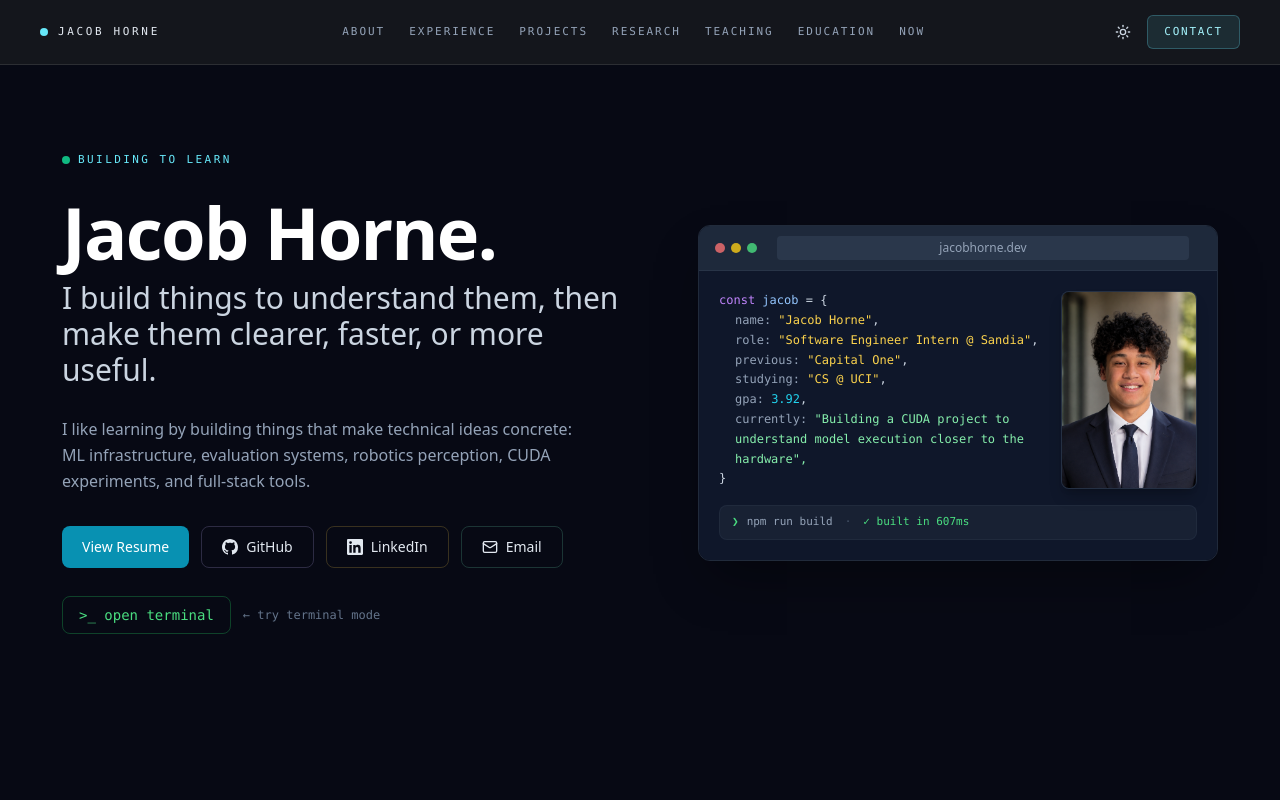
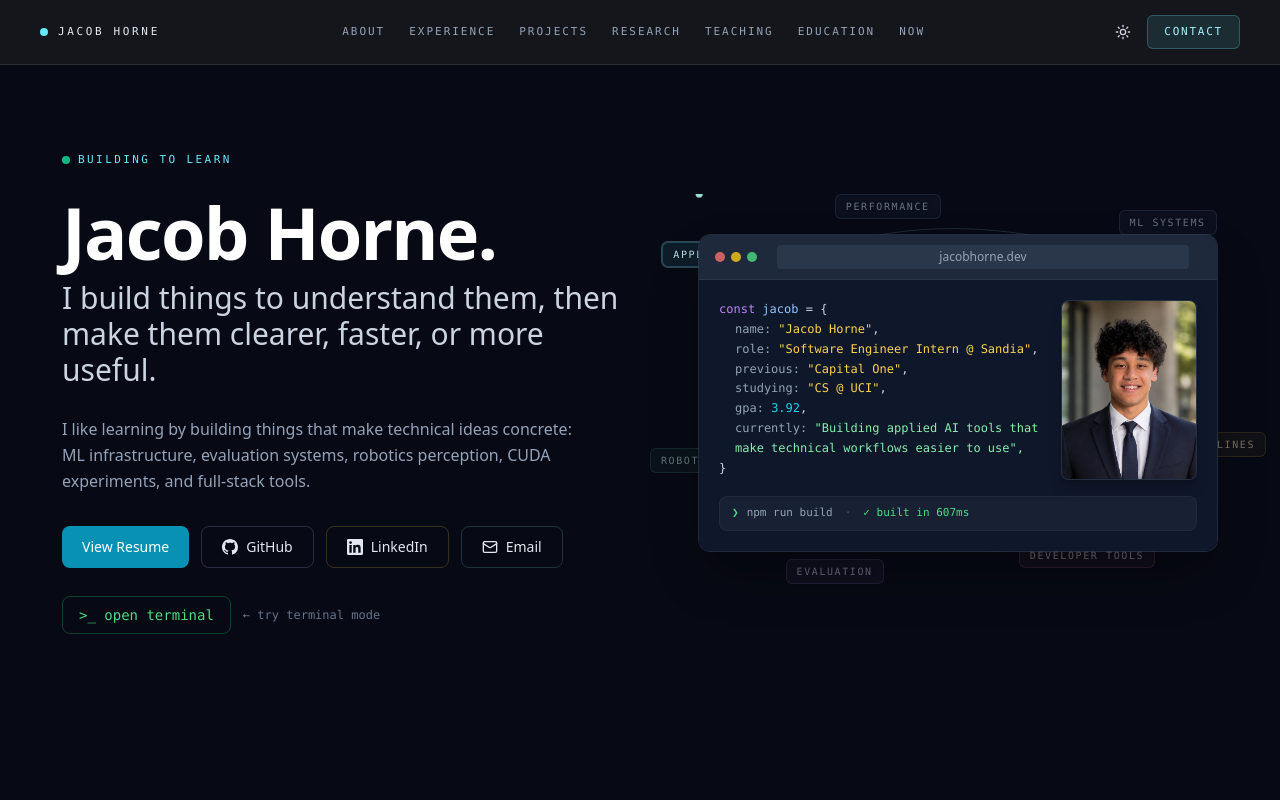
Before and after one commit to jacobhorne-jth/jacobhorne-jth.github.io, a React (Vite) app: page / in a window 1280 px wide. Shown: the top 800 px of the page. Built offline with nearby package versions, Linux system fonts and the light colour scheme.

Commit message:
Add subtle hero topic graph

```diff
--- a/src/App.tsx
+++ b/src/App.tsx
@@ -1248,15 +1248,73 @@ function Navbar({
 // ─── Hero ─────────────────────────────────────────────────────────────────────
 
 const CURRENTLY_ITEMS = [
-  "Building a CUDA project to understand model execution closer to the hardware",
-  "Building Lazarus to turn scattered context into usable workflows",
-  "Researching text-to-SQL confidence through query execution and repair loops",
-  "Researching physics-informed ML for fast thermal storage prediction",
-  "Making Sandia AI research usable through full-stack tools for researchers",
-  "Studying system design to better understand production systems",
-  "Building a personal operating system across tools, notes, and automations",
-  "Building underwater robotics perception systems for autonomous robot vision",
+  "Building applied AI tools that make technical workflows easier to use",
+  "Learning how ML systems behave beyond notebook experiments",
+  "Exploring robotics perception, evaluation, and real-world constraints",
+  "Turning data pipelines into faster feedback loops",
+  "Studying system design through reliability, scale, and tradeoffs",
+  "Building full-stack tools around messy technical workflows",
+  "Teaching technical ideas by making them concrete and usable",
+  "Chasing performance from interface latency down to lower-level systems",
 ];
+
+const HERO_TOPICS = [
+  { label: "Applied AI", position: "left-[2%] top-[12%]", tone: "border-cyan-400/30 bg-cyan-200/20 text-cyan-950 dark:border-cyan-300/25 dark:bg-cyan-300/10 dark:text-cyan-100" },
+  { label: "ML Systems", position: "right-[8%] top-[4%]", tone: "border-blue-400/30 bg-blue-200/20 text-blue-950 dark:border-blue-300/25 dark:bg-blue-300/10 dark:text-blue-100" },
+  { label: "Robotics", position: "left-[0%] bottom-[30%]", tone: "border-emerald-400/30 bg-emerald-200/20 text-emerald-950 dark:border-emerald-300/25 dark:bg-emerald-300/10 dark:text-emerald-100" },
+  { label: "Data Pipelines", position: "right-[0%] bottom-[34%]", tone: "border-amber-400/35 bg-amber-200/20 text-amber-950 dark:border-amber-300/25 dark:bg-amber-300/10 dark:text-amber-100" },
+  { label: "Evaluation", position: "left-[22%] bottom-[2%]", tone: "border-violet-400/30 bg-violet-200/20 text-violet-950 dark:border-violet-300/25 dark:bg-violet-300/10 dark:text-violet-100" },
+  { label: "Developer Tools", position: "right-[18%] bottom-[6%]", tone: "border-rose-400/25 bg-rose-200/20 text-rose-950 dark:border-rose-300/25 dark:bg-rose-300/10 dark:text-rose-100" },
+  { label: "Performance", position: "left-[30%] top-[0%]", tone: "border-sky-400/30 bg-sky-200/20 text-sky-950 dark:border-sky-300/25 dark:bg-sky-300/10 dark:text-sky-100" },
+  { label: "Teaching", position: "right-[28%] top-[20%]", tone: "border-lime-500/25 bg-lime-200/20 text-lime-950 dark:border-lime-300/25 dark:bg-lime-300/10 dark:text-lime-100" },
+];
+
+function HeroTopicGraph({ activeIndex }: { activeIndex: number }) {
+  const activeTopic = activeIndex % HERO_TOPICS.length;
+
+  return (
+    <div className="pointer-events-none absolute -inset-x-12 -inset-y-10 hidden md:block" aria-hidden="true">
+      <svg
+        viewBox="0 0 560 430"
+        className="absolute inset-0 h-full w-full text-cyan-700/20 dark:text-cyan-200/15"
+        fill="none"
+      >
+        <path d="M80 92 C170 24 332 22 456 72 S536 232 464 324 228 402 110 306 8 168 80 92Z" stroke="currentColor" strokeWidth="1" />
+        <path d="M92 290 C162 188 282 128 456 146" stroke="currentColor" strokeWidth="1" strokeDasharray="5 10" />
+        <path d="M158 48 C214 166 326 254 456 328" stroke="currentColor" strokeWidth="1" strokeDasharray="4 12" />
+        <path d="M130 365 C214 286 312 154 506 248" stroke="currentColor" strokeWidth="1" strokeDasharray="6 10" />
+        <circle r="4" fill="currentColor" className="text-cyan-500/80 dark:text-cyan-200/80">
+          <animateMotion
+            dur="19s"
+            repeatCount="indefinite"
+            path="M80 92 C170 24 332 22 456 72 S536 232 464 324 228 402 110 306 8 168 80 92Z"
+          />
+        </circle>
+        <circle r="3" fill="currentColor" className="text-emerald-500/70 dark:text-emerald-200/70">
+          <animateMotion
+            dur="23s"
+            repeatCount="indefinite"
+            path="M92 290 C162 188 282 128 456 146"
+          />
+        </circle>
+      </svg>
+
+      {HERO_TOPICS.map((topic, index) => (
+        <span
+          key={topic.label}
+          className={`topic-node-float absolute rounded-md border px-2.5 py-1 font-mono text-[10px] uppercase tracking-[0.16em] shadow-sm backdrop-blur-sm transition-all duration-500 ${topic.position} ${topic.tone} ${
+            index === activeTopic
+              ? "opacity-90 ring-1 ring-cyan-400/35 dark:ring-cyan-200/30"
+              : "opacity-45"
+          }`}
+          style={{ animationDelay: `${index * 0.45}s` }}
+        >
+          {topic.label}
+        </span>
+      ))}
+    </div>
+  );
+}
 
 function LaptopVisual() {
   const [idx, setIdx] = useState(0);
@@ -1275,8 +1333,9 @@ function LaptopVisual() {
   }, []);
 
   return (
-    <div className="relative w-full max-w-[520px]">
-      <div className="relative overflow-hidden rounded-xl border border-slate-700/60 shadow-2xl shadow-black/40">
+    <div className="relative w-full max-w-[540px]">
+      <HeroTopicGraph activeIndex={idx} />
+      <div className="relative z-10 overflow-hidden rounded-xl border border-slate-700/60 shadow-2xl shadow-black/40">
         {/* Browser chrome */}
         <div className="bg-slate-800 px-4 py-2.5 flex items-center gap-2 border-b border-slate-700/50">
           <div className="flex gap-1.5 shrink-0">
--- a/src/index.css
+++ b/src/index.css
@@ -4,3 +4,12 @@
 html { scroll-behavior: smooth; }
 section { scroll-margin-top: 80px; }
 body { transition: transform 0.7s cubic-bezier(0.4, 0, 0.2, 1); transform-origin: center center; }
+
+@keyframes topic-float {
+  0%, 100% { transform: translate3d(0, 0, 0); }
+  50% { transform: translate3d(0, -7px, 0); }
+}
+
+.topic-node-float {
+  animation: topic-float 8s ease-in-out infinite;
+}
```
